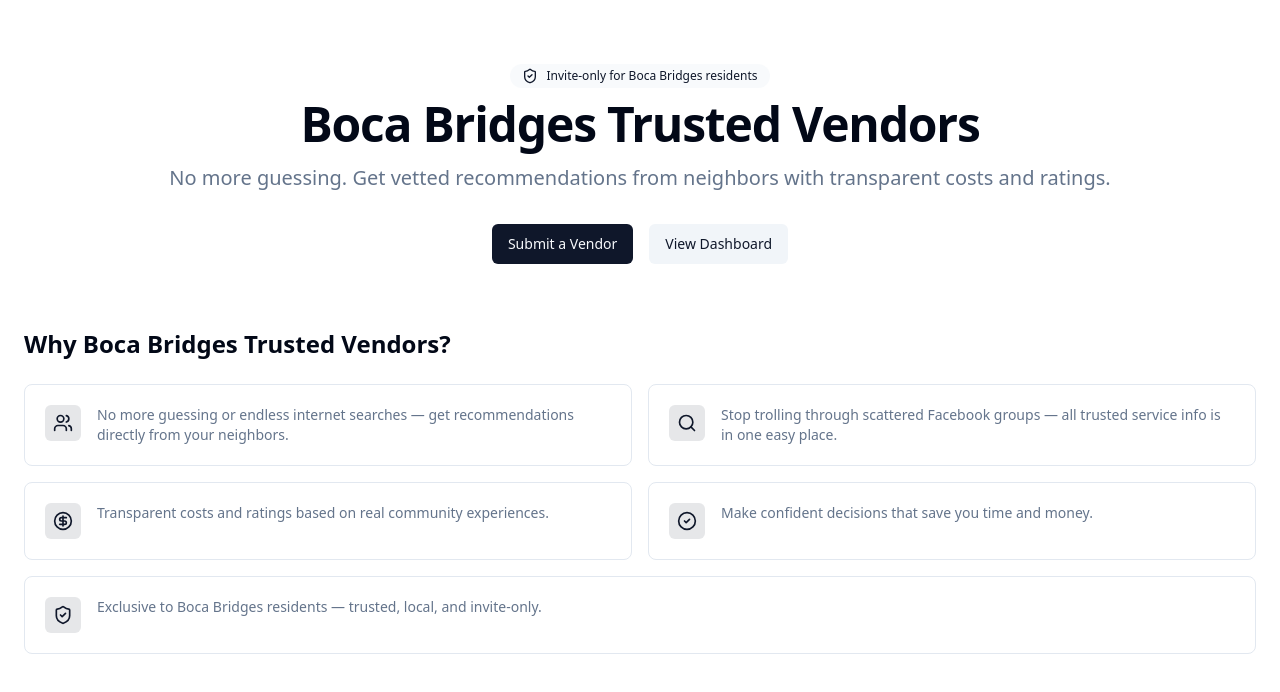
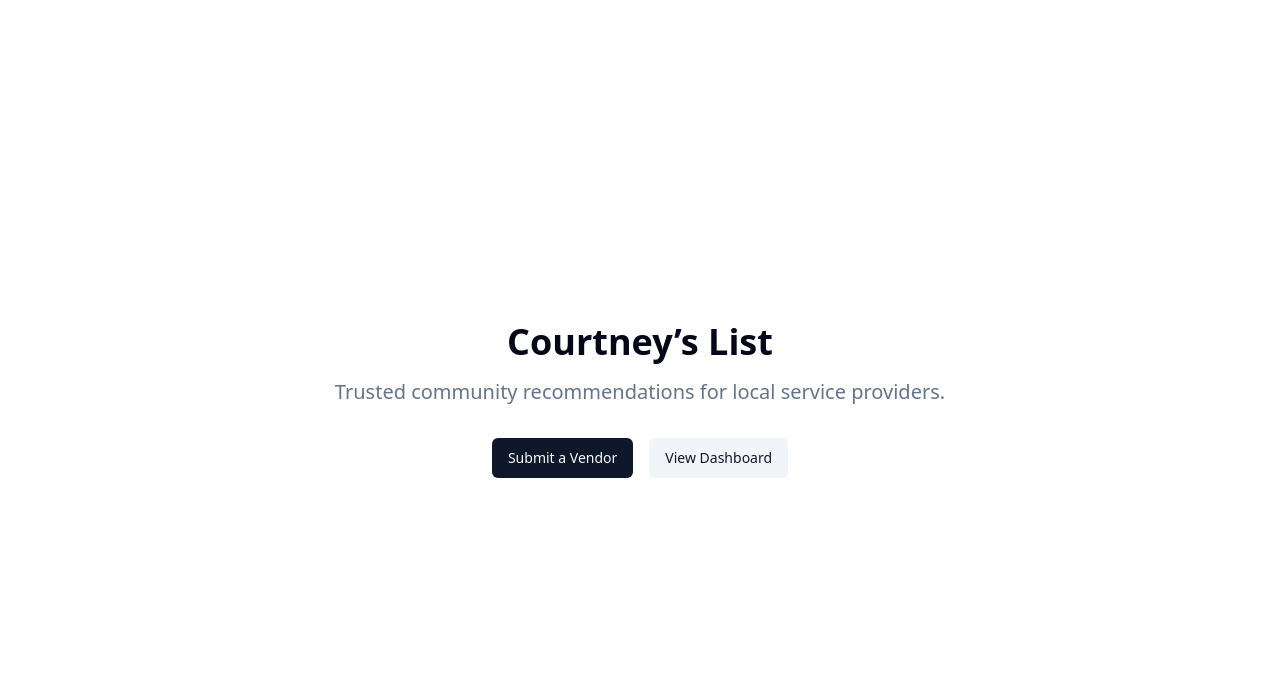
Before and after one commit to db192penny/courtneys-list-02184, a React (Vite) app: page / in a window 1280 px wide. Shown: the top 692 px of the page. Built offline with nearby package versions, Linux system fonts and the light colour scheme.

Commit message:
Reverted to commit decabd22e7872373dd08865bf8bdec5894b47ca7

```diff
--- a/src/pages/Index.tsx
+++ b/src/pages/Index.tsx
@@ -1,98 +1,25 @@
 // Update this page (the content is just a fallback if you fail to update the page)
 import SEO from "@/components/SEO";
 import { Button } from "@/components/ui/button";
-import { Users, Search, CircleDollarSign, CheckCircle2, ShieldCheck } from "lucide-react";
 
 const Index = () => {
   const canonical = typeof window !== "undefined" ? window.location.href : undefined;
-  const jsonLd = {
-    "@context": "https://schema.org",
-    "@type": "WebSite",
-    name: "Courtney’s List — Boca Bridges Vendors",
-    url: canonical,
-    description:
-      "Invite-only community vendor recommendations for Boca Bridges with transparent costs and ratings.",
-  };
-
 
   return (
-    <main className="min-h-screen bg-background">
+    <main className="min-h-screen flex items-center justify-center bg-background">
       <SEO
         title="Courtney’s List — Boca Bridges Vendors"
         description="Invite-only community vendor recommendations for Boca Bridges. Submit a vendor to unlock full access."
         canonical={canonical}
       />
-
-      <section className="container mx-auto px-6 py-16 text-center animate-fade-in">
-        <div className="mb-3 inline-flex items-center gap-2 rounded-full bg-accent/50 text-accent-foreground px-3 py-1 text-xs">
-          <ShieldCheck className="h-4 w-4" aria-hidden="true" />
-          <span>Invite-only for Boca Bridges residents</span>
-        </div>
-        <h1 className="text-4xl md:text-5xl font-bold tracking-tight mb-4">Boca Bridges Trusted Vendors</h1>
-        <p className="text-lg md:text-xl text-muted-foreground mb-8">
-          No more guessing. Get vetted recommendations from neighbors with transparent costs and ratings.
-        </p>
+      <section className="text-center px-6">
+        <h1 className="text-4xl font-bold mb-4">Courtney’s List</h1>
+        <p className="text-xl text-muted-foreground mb-8">Trusted community recommendations for local service providers.</p>
         <div className="flex items-center justify-center gap-4">
           <a href="/submit"><Button>Submit a Vendor</Button></a>
           <a href="/dashboard"><Button variant="secondary">View Dashboard</Button></a>
         </div>
       </section>
-
-      <section className="container mx-auto px-6 pb-20">
-        <h2 className="text-2xl font-semibold mb-6">Why Boca Bridges Trusted Vendors?</h2>
-        <div className="grid gap-4 md:grid-cols-2">
-          <article className="flex items-start gap-4 rounded-lg border bg-card p-5">
-            <div className="rounded-md bg-primary/10 text-primary p-2">
-              <Users className="h-5 w-5" aria-hidden="true" />
-            </div>
-            <p className="text-sm text-muted-foreground">
-              No more guessing or endless internet searches — get recommendations directly from your neighbors.
-            </p>
-          </article>
-
-          <article className="flex items-start gap-4 rounded-lg border bg-card p-5">
-            <div className="rounded-md bg-primary/10 text-primary p-2">
-              <Search className="h-5 w-5" aria-hidden="true" />
-            </div>
-            <p className="text-sm text-muted-foreground">
-              Stop trolling through scattered Facebook groups — all trusted service info is in one easy place.
-            </p>
-          </article>
-
-          <article className="flex items-start gap-4 rounded-lg border bg-card p-5">
-            <div className="rounded-md bg-primary/10 text-primary p-2">
-              <CircleDollarSign className="h-5 w-5" aria-hidden="true" />
-            </div>
-            <p className="text-sm text-muted-foreground">
-              Transparent costs and ratings based on real community experiences.
-            </p>
-          </article>
-
-          <article className="flex items-start gap-4 rounded-lg border bg-card p-5">
-            <div className="rounded-md bg-primary/10 text-primary p-2">
-              <CheckCircle2 className="h-5 w-5" aria-hidden="true" />
-            </div>
-            <p className="text-sm text-muted-foreground">
-              Make confident decisions that save you time and money.
-            </p>
-          </article>
-
-          <article className="flex items-start gap-4 rounded-lg border bg-card p-5 md:col-span-2">
-            <div className="rounded-md bg-primary/10 text-primary p-2">
-              <ShieldCheck className="h-5 w-5" aria-hidden="true" />
-            </div>
-            <p className="text-sm text-muted-foreground">
-              Exclusive to Boca Bridges residents — trusted, local, and invite-only.
-            </p>
-          </article>
-        </div>
-      </section>
-
-      <script
-        type="application/ld+json"
-        suppressHydrationWarning
-        dangerouslySetInnerHTML={{ __html: JSON.stringify(jsonLd) }}
-      />
     </main>
   );
 };
```
